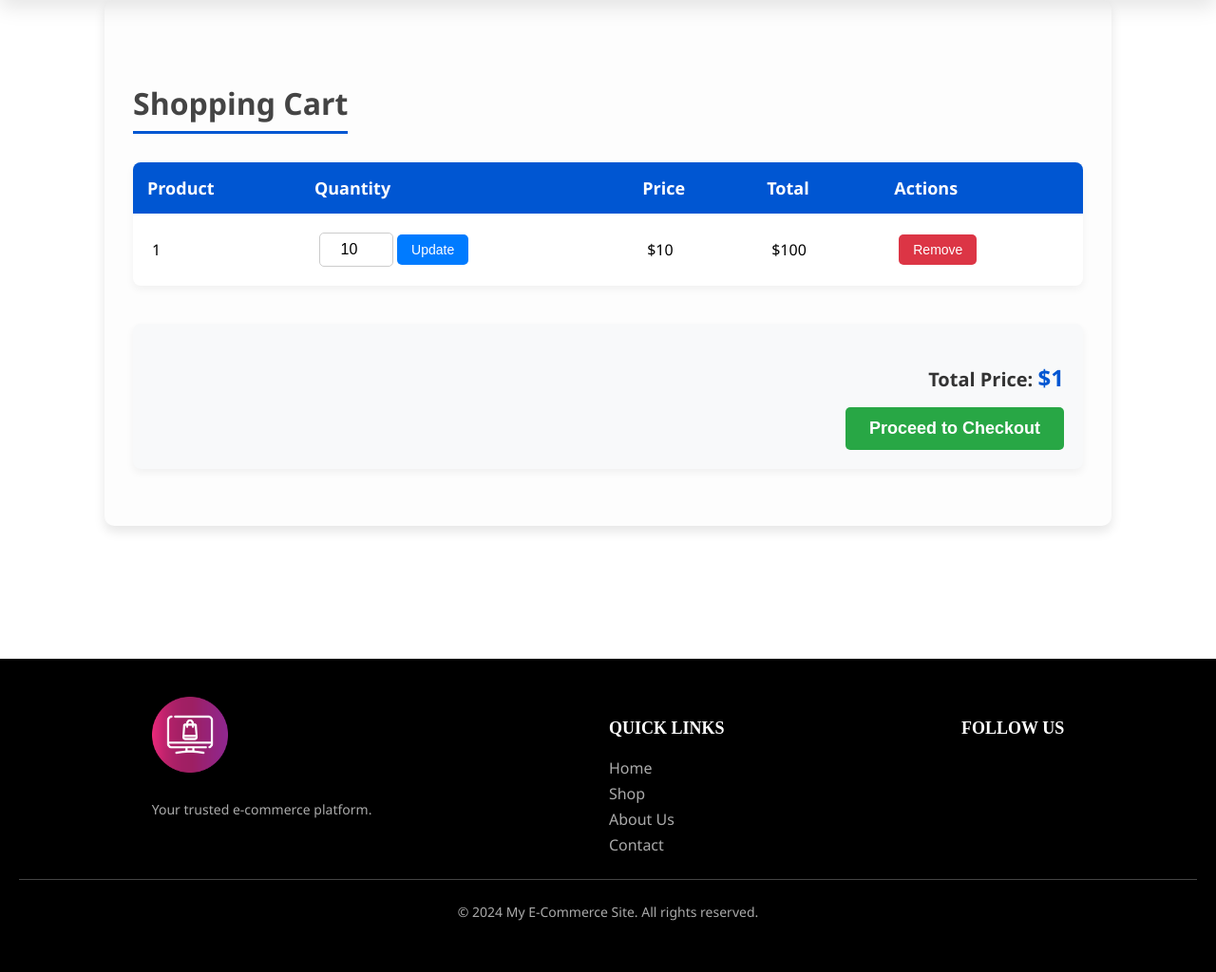
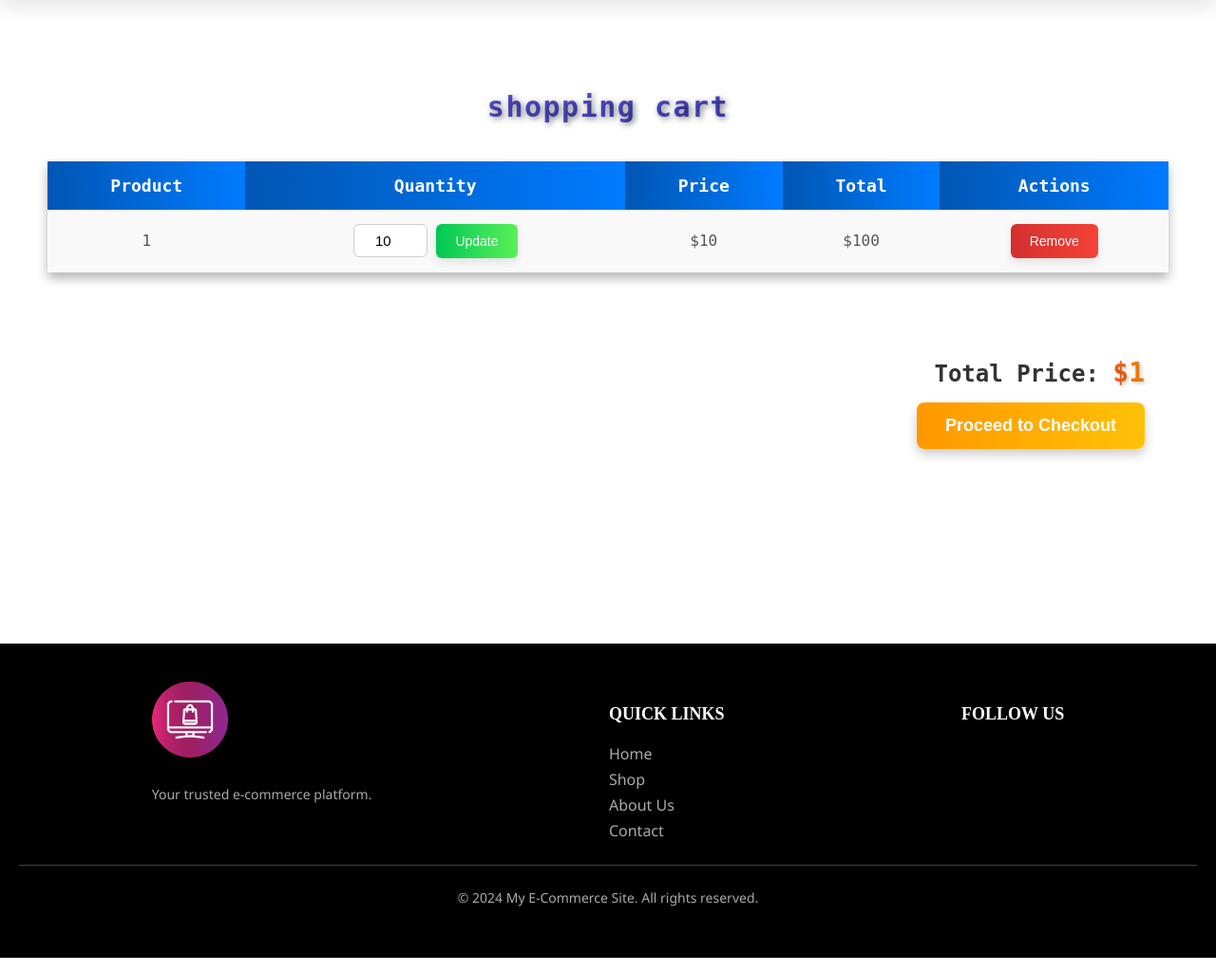
Before and after one commit to khalidhub7/khalidstoreshift, a Flask app: page /khalid_store_shift/cart in a window 1280 px wide. Shown: the part 102-1126 px from the top of the page at 95% size. Run offline with Flask 3, Linux system fonts and the light colour scheme; the visitor is signed in with stand-in values (Sample User, id 1); a database or web service that is not in the repository returns one stand-in record (values such as "Sample title"); some libraries are stand-ins or nearby versions.

Commit message:
add minor frontend improvements

```diff
--- a/static/styles/cartpage.css
+++ b/static/styles/cartpage.css
@@ -1,131 +1,163 @@
 .cart-page {
-    padding: 60px 30px;
-    max-width: 1000px;
-    margin: 0 auto;
-    background-color: #fdfdfd;
-    border-radius: 10px;
-    box-shadow: 0 6px 12px rgba(0, 0, 0, 0.1);
+    padding: 40px 50px;
+    max-width: 1200px;
+    margin: 30px auto;
+
+    border-radius: 5px;
+    font-family: monospace;
 }
 
 .cart-page h1 {
-    font-size: 32px;
-    font-weight: bold;
+    font-size: 30px;
+    font-weight: 700;
     text-align: center;
-    margin-bottom: 30px;
-    color: #444;
-    border-bottom: 3px solid #0056d2;
-    display: inline-block;
-    padding-bottom: 8px;
+    margin-bottom: 40px;
+    background: linear-gradient(
+        90deg, #6c63ff, #3b3bb5);
+
+    /* text effect */
+    -webkit-background-clip: text;
+    -webkit-text-fill-color: transparent;
+
+    text-shadow: 2px 2px 6px rgba(0, 0, 0, 0.5);
+    letter-spacing: 1.5px;
+    text-transform: lowercase;
 }
 
 .cart-table {
     width: 100%;
-    border-collapse: separate;
-    border-spacing: 0;
     margin-bottom: 40px;
     font-size: 16px;
-    background-color: #fff;
-    border-radius: 8px;
+    border-collapse: collapse;
     overflow: hidden;
-    box-shadow: 0 4px 8px rgba(0, 0, 0, 0.05);
+    border-radius: 1px;
+    box-shadow: 0 6px 12px rgba(0, 0, 0, 0.3);
+}
+
+.cart-table th,
+.cart-table td {
+    padding: 15px;
+    text-align: center;
 }
 
 .cart-table th {
-    background-color: #0056d2;
+    background: linear-gradient(90deg, #0056b3, #007bff);
     color: #fff;
+    font-size: 18px;
     font-weight: bold;
-    font-size: 18px;
-    padding: 15px;
-    text-align: left;
 }
 
 .cart-table td {
-    padding: 20px;
-    border-bottom: 1px solid #eee;
-    text-align: left;
-    vertical-align: middle;
+    background: #f9f9f9;
+    color: #555;
     font-size: 16px;
 }
 
-.cart-table tr:last-child td {
-    border-bottom: none;
+.cart-table tr:nth-child(even) td {
+    background: #ececec;
 }
+
+/* .cart-table td:first-child,
+.cart-table th:first-child {
+    border-top-left-radius: 10px;
+    border-bottom-left-radius: 10px;
+}
+
+.cart-table td:last-child,
+.cart-table th:last-child {
+    border-top-right-radius: 10px;
+    border-bottom-right-radius: 10px;
+} */
 
 .quantity-input {
     width: 60px;
     padding: 8px;
     text-align: center;
-    font-size: 16px;
     border: 1px solid #ccc;
-    border-radius: 5px;
+    border-radius: 6px;
+    font-size: 15px;
+    transition: all 0.3s ease;
+}
+
+.quantity-input:focus {
+    border-color: #0d00ff;
+    outline: none;
 }
 
 .update-button,
 .remove-button {
-    padding: 8px 15px;
+    padding: 10px 20px;
     font-size: 14px;
     border: none;
-    border-radius: 5px;
+    border-radius: 6px;
     cursor: pointer;
+    box-shadow: 0 4px 8px rgba(0, 0, 0, 0.1);
     transition: all 0.3s ease;
+    backdrop-filter: blur(5px);
 }
 
 .update-button {
-    background-color: #007bff;
+    background: linear-gradient(90deg, #00c853, #5af158);
     color: #fff;
 }
 
 .update-button:hover {
-    background-color: #0056b3;
-    transform: scale(1.05);
+    background: linear-gradient(90deg, #009624, #4caf50);
+    transform: scale(1.1);
 }
 
 .remove-button {
-    background-color: #dc3545;
+    background: linear-gradient(90deg, #d32f2f, #f44336);
     color: #fff;
 }
 
 .remove-button:hover {
-    background-color: #b12c37;
-    transform: scale(1.05);
+    background: linear-gradient(90deg, #b71c1c, #d32f2f);
+    transform: scale(1.1);
 }
 
 .cart-summary {
     text-align: right;
     font-size: 18px;
     margin-top: 30px;
-    padding: 20px;
-    background: #f8f9fa;
-    border-radius: 8px;
-    box-shadow: 0 4px 8px rgba(0, 0, 0, 0.05);
+    padding: 25px;
+    border-radius: 10px;
+    backdrop-filter: blur(8px);
 }
 
 .cart-summary p {
-    font-size: 20px;
+    font-size: 24px;
     font-weight: bold;
     margin-bottom: 15px;
     color: #333;
 }
 
 .total-price {
-    font-size: 24px;
+    font-size: 28px;
     font-weight: bold;
-    color: #0056d2;
+    color: #ff5722;
+    background: linear-gradient(90deg, #ff5722, #ff9800);
+    -webkit-background-clip: text;
+    -webkit-text-fill-color: transparent;
+    display: inline-block;
+    text-shadow: 2px 2px 4px rgba(0, 0, 0, 0.2);
 }
 
 .checkout-button {
-    padding: 12px 25px;
+    padding: 14px 30px;
     font-size: 18px;
     font-weight: bold;
-    background-color: #28a745;
+    background: linear-gradient(90deg, #ff9800, #ffc107);
     color: #fff;
     border: none;
-    border-radius: 5px;
+    border-radius: 8px;
     cursor: pointer;
+    box-shadow: 0 6px 12px rgba(0, 0, 0, 0.2);
     transition: all 0.3s ease;
+    backdrop-filter: blur(5px);
 }
 
 .checkout-button:hover {
-    background-color: #218838;
+    background: linear-gradient(90deg, #ff6f00, #ff9800);
     transform: scale(1.1);
 }
```
Also changed, not shown: static/styles/checkout.css (+42 -28 lines), static/styles/landing_header.css (+60 -18 lines), templates/cart.html (line endings or trailing spaces), templates/landing.html (line endings or trailing spaces), templates/products.html (line endings or trailing spaces).
